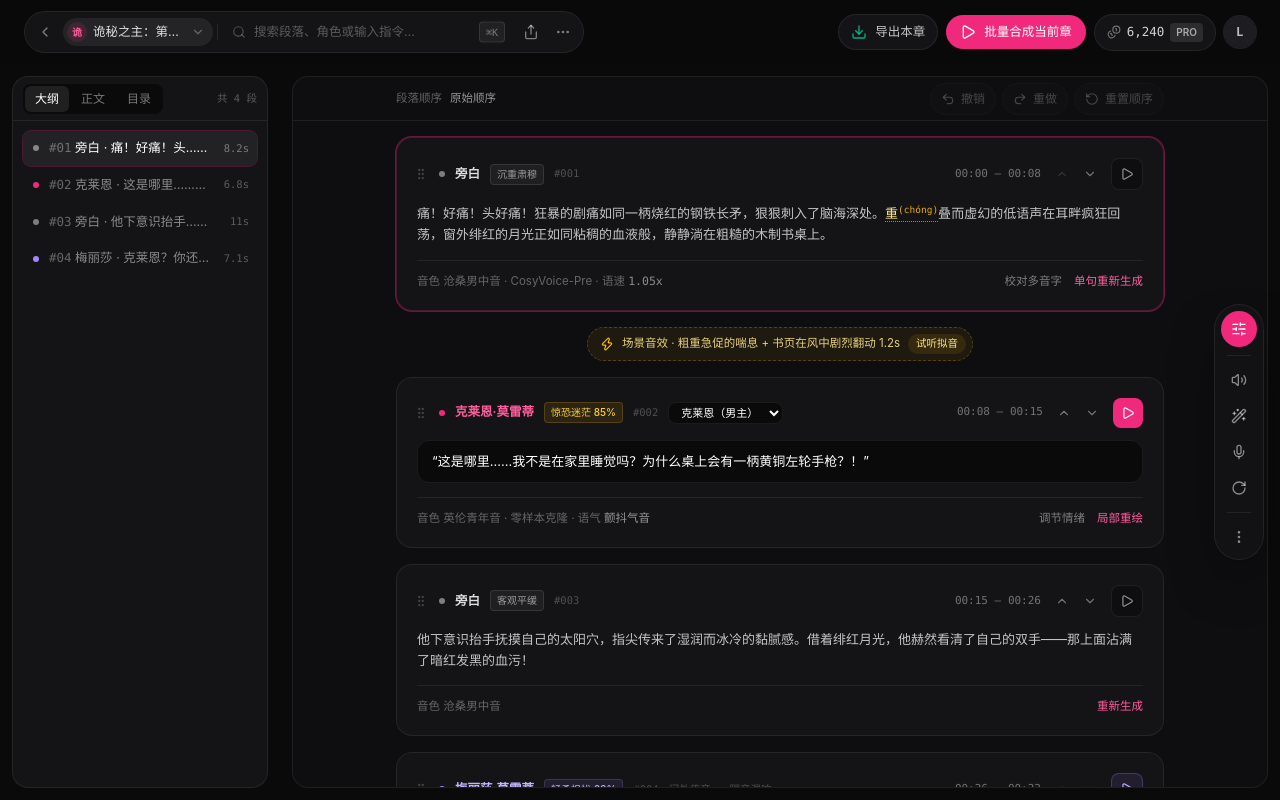
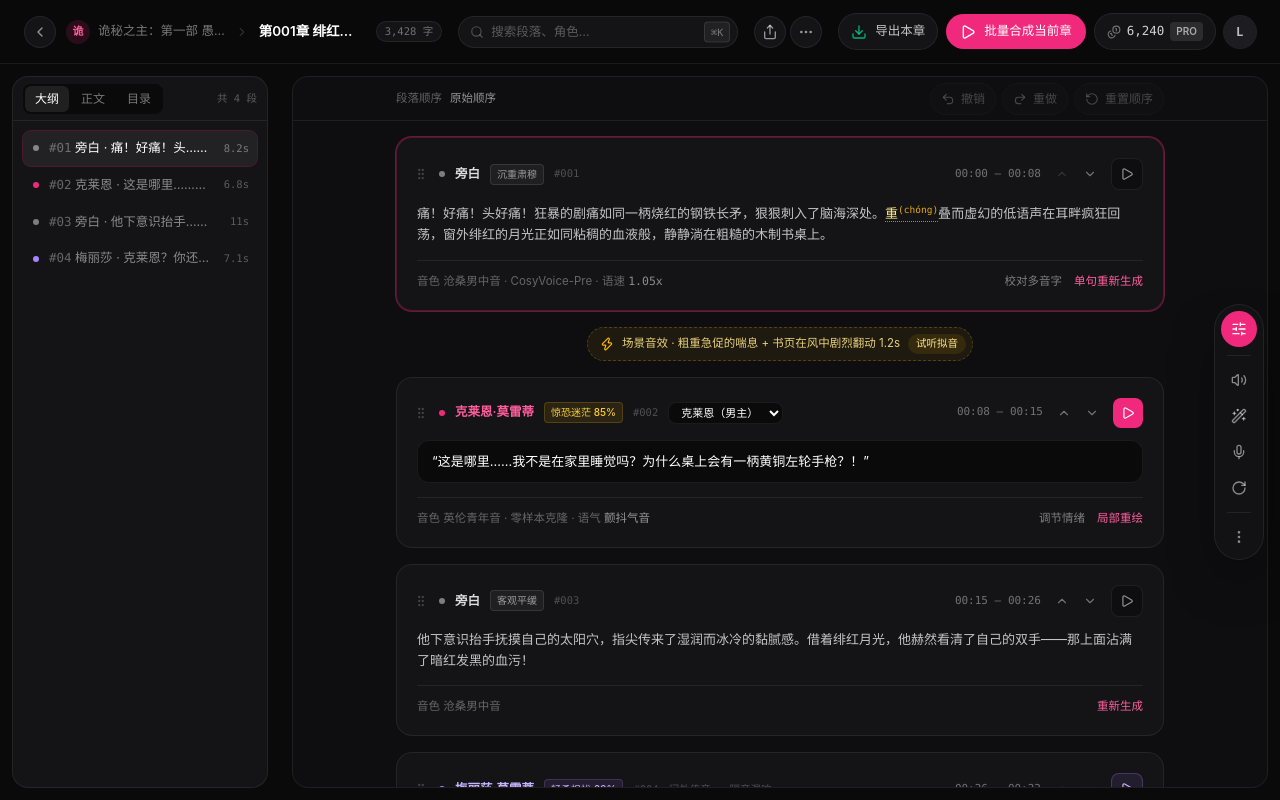
Before and after one commit to CherryKingOne/leo-studio, a Next.js app in the folder desktop/: page /project/p-lord-of-mysteries/chapter/c-001 in a window 1280 px wide. Built offline with nearby package versions, Linux system fonts and the light colour scheme.

Commit message:
feat: 章节工作台顶栏改为剧目 › 章节面包屑并展示字数，搜索框收为固定宽度

```diff
--- a/desktop/components/chapter-studio.tsx
+++ b/desktop/components/chapter-studio.tsx
@@ -204,6 +204,7 @@ export function ChapterStudio({
     <div className="flex h-screen min-h-0 flex-col overflow-hidden">
       <StudioHeader
         project={project}
+        chapter={chapter}
         keyword={keyword}
         onKeywordChange={setKeyword}
         paragraphCount={paragraphs.length}
--- a/desktop/components/studio-header.tsx
+++ b/desktop/components/studio-header.tsx
@@ -2,8 +2,8 @@
 
 import {
   BadgeCheck,
-  ChevronDown,
   ChevronLeft,
+  ChevronRight,
   Coins,
   Download,
   Layers,
@@ -18,18 +18,23 @@ import {
 import Link from "next/link";
 import { useEffect, useRef, useState } from "react";
 import { useToast } from "@/components/toast";
-import type { StudioProject } from "@/lib/projects";
+import { formatWords, type HubChapter, type StudioProject } from "@/lib/projects";
 
 type SynthState = "idle" | "busy" | "done";
 
+const iconButton =
+  "flex h-8 w-8 shrink-0 items-center justify-center rounded-full border border-hairline bg-ink-800 text-white/55 transition-colors hover:bg-ink-700 hover:text-white";
+
 export function StudioHeader({
   project,
+  chapter,
   keyword,
   onKeywordChange,
   paragraphCount,
   cueCount,
 }: {
   project: StudioProject;
+  chapter: HubChapter;
   keyword: string;
   onKeywordChange: (value: string) => void;
   paragraphCount: number;
@@ -101,32 +106,45 @@ export function StudioHeader({
   }
 
   return (
-    <header className="sticky top-0 z-30 flex h-16 shrink-0 items-center gap-3 bg-ink-900/85 px-4 backdrop-blur-md sm:px-6">
-      <div className="flex min-w-0 max-w-[560px] flex-1 items-center gap-1 rounded-full border border-hairline bg-ink-800 p-1.5">
+    <header className="sticky top-0 z-30 flex h-16 shrink-0 items-center gap-3 border-b border-hairline bg-ink-900/85 px-4 backdrop-blur-md sm:gap-4 sm:px-6">
+      {/* 面包屑：返回看板 + 剧目 + 当前章。原来的「切换剧目」是个假下拉，已去掉 */}
+      <div className="flex min-w-0 flex-1 items-center gap-2.5">
         <Link
           href={`/project/${project.id}`}
           title="返回剧目看板"
-          className="flex h-7 w-7 shrink-0 items-center justify-center rounded-full text-white/45 transition-colors hover:bg-white/7 hover:text-white"
+          className={iconButton}
         >
           <ChevronLeft className="h-4 w-4" />
         </Link>
 
-        <Link
-          href={`/project/${project.id}`}
-          title="切换剧目"
-          className="flex h-7 shrink-0 items-center gap-1.5 rounded-full bg-white/7 pl-1 pr-2 transition-colors hover:bg-white/12"
-        >
-          <span className="flex h-5 w-5 items-center justify-center rounded-full bg-accent/15 text-[10px] font-bold text-accent-400">
+        <div className="flex min-w-0 items-center gap-2">
+          <span className="flex h-6 w-6 shrink-0 items-center justify-center rounded-full bg-accent/15 text-[11px] font-bold text-accent-400">
             {project.title.slice(0, 1)}
           </span>
-          <span className="max-w-[92px] truncate text-[12.5px] text-white/85">{project.title}</span>
-          <ChevronDown className="h-3.5 w-3.5 text-white/30" />
-        </Link>
+          <span
+            className="max-w-[128px] shrink-0 truncate text-[12.5px] text-white/45"
+            title={project.title}
+          >
+            {project.title}
+          </span>
+        </div>
 
-        <div className="h-4 w-px shrink-0 bg-white/7" />
+        <ChevronRight className="h-3.5 w-3.5 shrink-0 text-white/15" />
 
-        <div className="relative min-w-0 flex-1">
-          <Search className="pointer-events-none absolute left-2.5 top-1/2 h-3.5 w-3.5 -translate-y-1/2 text-white/25" />
+        <h1
+          className="min-w-0 truncate text-[13.5px] font-semibold text-white"
+          title={chapter.title}
+        >
+          {chapter.title}
+        </h1>
+
+        <span className="hidden shrink-0 rounded-full border border-hairline bg-ink-800 px-2 py-0.5 font-mono text-[10.5px] text-white/40 lg:inline">
+          {chapter.words ? `${formatWords(chapter.words)} 字` : "待统计"}
+        </span>
+      </div>
+
+      <div className="relative hidden w-[200px] shrink-0 md:block xl:w-[280px]">
+        <Search className="pointer-events-none absolute left-3 top-1/2 h-3.5 w-3.5 -translate-y-1/2 text-white/25" />
         <input
           ref={input}
           type="text"
@@ -137,24 +155,25 @@ export function StudioHeader({
             onKeywordChange("");
             e.currentTarget.blur();
           }}
-            placeholder="搜索段落、角色或输入指令…"
-            className="w-full rounded-full bg-transparent py-1 pl-8 pr-12 text-[12.5px] text-white placeholder:text-white/30 focus:outline-none"
+          placeholder="搜索段落、角色…"
+          className="h-8 w-full rounded-full border border-hairline bg-ink-800 pl-8 pr-11 text-[12.5px] text-white placeholder:text-white/30 focus:border-accent/50 focus:bg-ink-750 focus:outline-none"
         />
         <kbd className="pointer-events-none absolute right-2 top-1/2 -translate-y-1/2 rounded border border-white/10 bg-white/6 px-1.5 py-0.5 font-mono text-[10px] text-white/40">
           ⌘K
         </kbd>
       </div>
 
+      <div className="flex shrink-0 items-center gap-1">
         <button
           type="button"
           title="复制章节链接"
           onClick={shareChapter}
-          className="flex h-7 w-7 shrink-0 items-center justify-center rounded-full text-white/45 transition-colors hover:bg-white/7 hover:text-white"
+          className={iconButton}
         >
           <Share className="h-4 w-4" />
         </button>
 
-        <div className="relative shrink-0">
+        <div className="relative">
           <button
             type="button"
             title="更多操作"
@@ -162,17 +181,17 @@ export function StudioHeader({
               e.stopPropagation();
               setMenuOpen((open) => !open);
             }}
-            className="flex h-7 w-7 items-center justify-center rounded-full text-white/45 transition-colors hover:bg-white/7 hover:text-white"
+            className={iconButton}
           >
             <MoreHorizontal className="h-4 w-4" />
           </button>
 
           {menuOpen && (
-            <div className="absolute right-0 top-9 z-40 w-44 overflow-hidden rounded-xl border border-hairline bg-ink-750 py-1 shadow-2xl shadow-black/60">
+            <div className="absolute right-0 top-10 z-40 w-44 overflow-hidden rounded-xl border border-hairline bg-ink-750 py-1 shadow-2xl shadow-black/60">
               <button
                 type="button"
                 onClick={reparse}
-                className="flex w-full items-center gap-2.5 px-3 py-2 text-left text-[12.5px] text-white/70 hover:bg-white/5 hover:text-white"
+                className="flex w-full items-center gap-2.5 px-3 py-2 text-left text-[12.5px] text-white transition-colors hover:bg-white/5"
               >
                 <RefreshCw className="h-3.5 w-3.5 opacity-60" />
                 重新解析剧本
@@ -180,7 +199,7 @@ export function StudioHeader({
               <button
                 type="button"
                 onClick={() => show("已把本章加入批量产量队列", "success")}
-                className="flex w-full items-center gap-2.5 px-3 py-2 text-left text-[12.5px] text-white/70 hover:bg-white/5 hover:text-white"
+                className="flex w-full items-center gap-2.5 px-3 py-2 text-left text-[12.5px] text-white transition-colors hover:bg-white/5"
               >
                 <Layers className="h-3.5 w-3.5 opacity-60" />
                 加入批量队列
@@ -188,7 +207,7 @@ export function StudioHeader({
               <button
                 type="button"
                 onClick={() => show("已打开章节设置", "info")}
-                className="flex w-full items-center gap-2.5 px-3 py-2 text-left text-[12.5px] text-white/70 hover:bg-white/5 hover:text-white"
+                className="flex w-full items-center gap-2.5 px-3 py-2 text-left text-[12.5px] text-white transition-colors hover:bg-white/5"
               >
                 <Settings className="h-3.5 w-3.5 opacity-60" />
                 章节设置
@@ -198,7 +217,7 @@ export function StudioHeader({
         </div>
       </div>
 
-      <div className="ml-auto flex shrink-0 items-center gap-2">
+      <div className="flex shrink-0 items-center gap-2">
         <Link
           href={`/project/${project.id}/export`}
           className="flex items-center gap-2 rounded-full border border-hairline bg-ink-800 px-3 py-2 text-[12.5px] font-medium text-white/75 transition-colors hover:border-emerald-400/30 hover:bg-emerald-400/10 hover:text-emerald-300"
```
Lines whose indentation alone changed are shown as unchanged.
